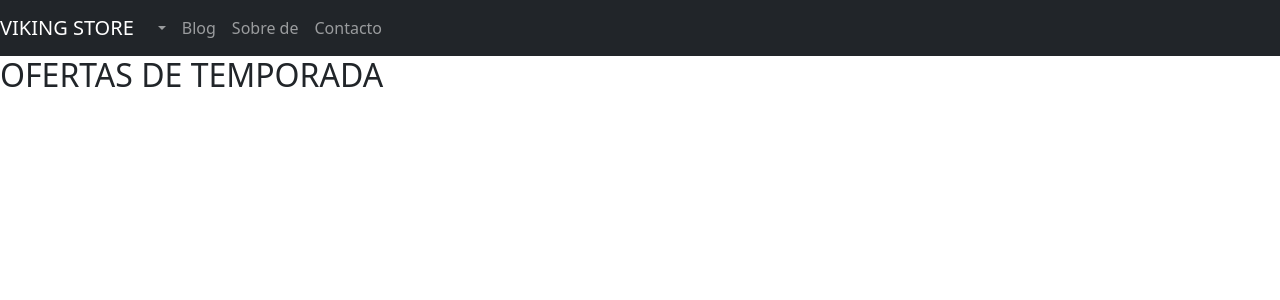
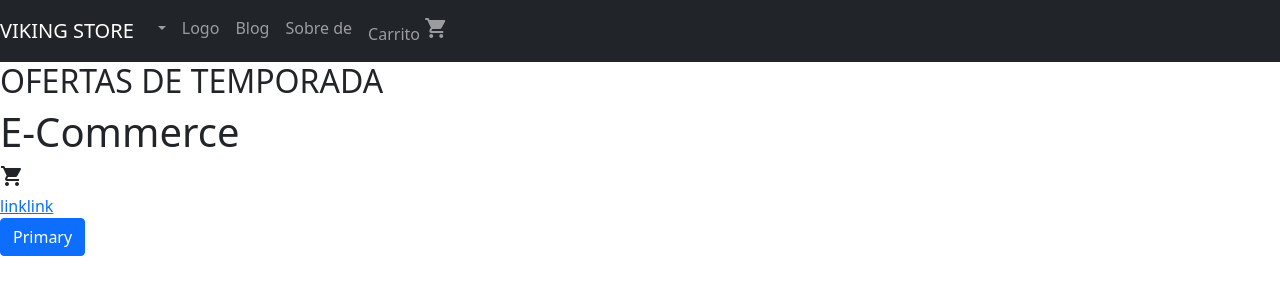
Before and after one commit to waltergr99/proyecto_reacts, a React (Create React App) app: page / in a window 1280 px wide. Shown: the top 300 px of the page. Built offline with nearby package versions, Linux system fonts and the light colour scheme.

Commit message:
commit comment

```diff
--- a/package.json
+++ b/package.json
@@ -7,9 +7,12 @@
     "@testing-library/react": "^11.2.7",
     "@testing-library/user-event": "^12.8.3",
     "bootstrap": "^5.1.3",
+    "bootstrap-icons": "^1.7.2",
+    "node-sass": "^6.0.1",
     "react": "^17.0.2",
     "react-bootstrap": "^2.0.3",
     "react-dom": "^17.0.2",
+    "react-icons": "^4.3.1",
     "react-scripts": "4.0.3",
     "web-vitals": "^1.1.2"
   },
--- a/public/index.html
+++ b/public/index.html
@@ -17,6 +17,8 @@
       user's mobile device or desktop. See https://developers.google.com/web/fundamentals/web-app-manifest/
     -->
     <link rel="manifest" href="%PUBLIC_URL%/manifest.json" />
+    <link href="https://fonts.googleapis.com/icon?family=Material+Icons"
+      rel="stylesheet">
     <!--
       Notice the use of %PUBLIC_URL% in the tags above.
       It will be replaced with the URL of the `public` folder during the build.
--- a/src/App.js
+++ b/src/App.js
@@ -1,14 +1,26 @@
 import logo from './viking.png';
 import './App.css';
-import 'bootstrap/dist/css/bootstrap.css'
+import 'bootstrap/dist/css/bootstrap.min.css';
 import NavBar from './componentes/NavBar';
 import { Nav,Navbar,NavDropdown } from 'react-bootstrap'
+import Header from './Header';
+import Button from 'react-bootstrap/Button';
+
 
 function App() {
   return (
     <div className="App">
-       <NavBar></NavBar>
+
+
+       <NavBar  />
+
+
+       <Header/>
+       <Button variant="primary">Primary</Button>{' '}
+
+
     </div>
+
   );
 }
 
--- /dev/null
+++ b/src/Header.js
@@ -0,0 +1,28 @@
+import React from 'react';
+
+const Header = () => {
+
+    return (
+
+        <header id="mian-header" className="header">
+
+        <h1>E-Commerce</h1>
+        <span className= "material-icons">
+             shopping_cart
+       </span>
+
+
+       <div>
+
+        </div>
+       <nav>
+               <a href="#">link</a>
+               <a href="#">link</a>
+
+        </nav>
+       </header>
+
+     )
+
+}
+export default Header
--- a/src/componentes/NavBar.js
+++ b/src/componentes/NavBar.js
@@ -28,15 +28,20 @@ sticky="top" >
 <NavDropdown titlo="Products">
 
 </NavDropdown>
-<Nav.Link href="blog">Blog</Nav.Link>
+
+<Nav.Link href="./viking.png">Logo</Nav.Link>
+
+<Nav.Link href="./CartWidget">Blog</Nav.Link>
 <Nav.Link href="about">Sobre de </Nav.Link>
-<Nav.Link href="contacto">Contacto</Nav.Link>
+<Nav.Link href="contacto" > Carrito <span className= "material-icons">  shopping_cart </span>
+ </Nav.Link>
 
 </Nav>
-
+<i class="bi bi-arrow-down-square"></i>
 </Navbar>
  <h2> OFERTAS DE TEMPORADA </h2>
+
  </>
 }
-
+<div>aaaaaaaaaaaaa</div>
 export default NavBar
```
Also changed, not shown: src/componentes/ItemListContainer.js (added, +13 -0 lines), src/componentes/CartWidget.js (added), src/info.txt, 1 other file (tests, documents, lock files or other folders).
